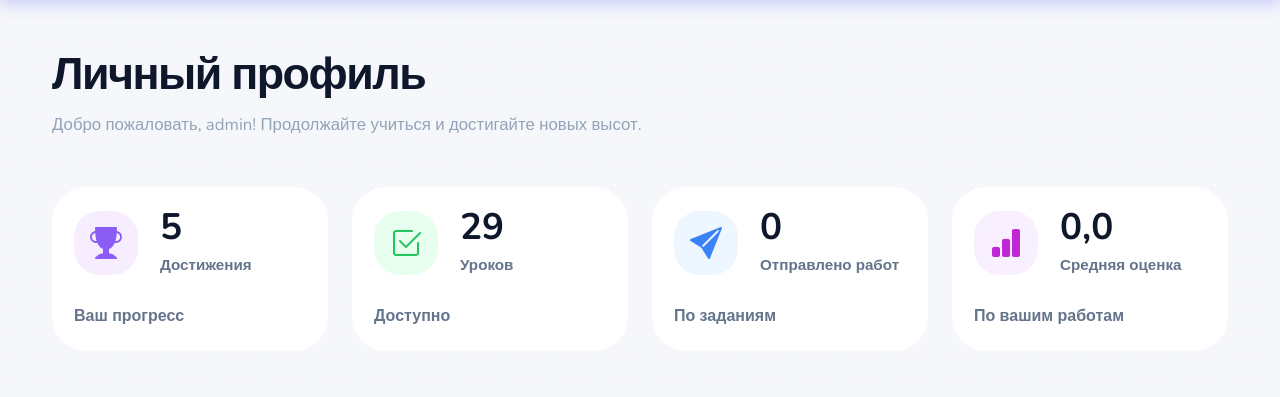
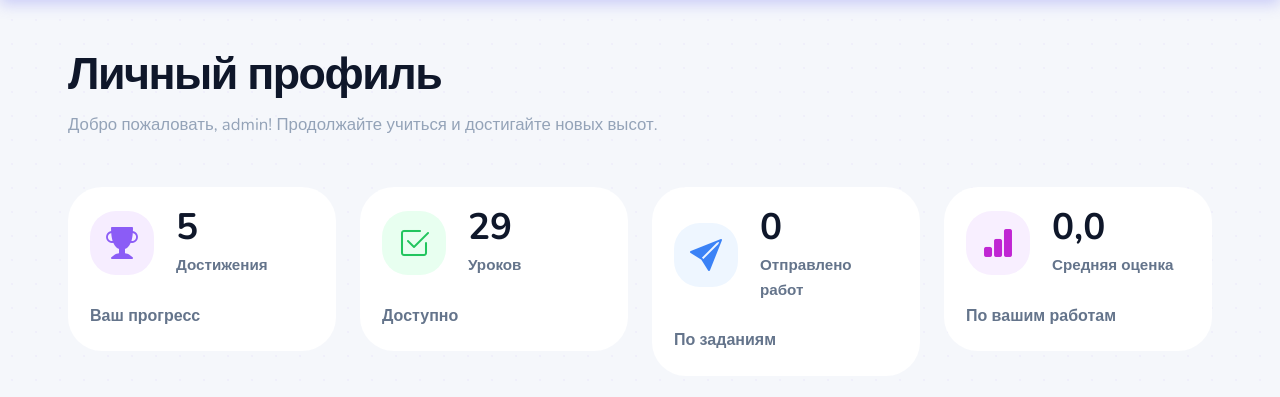
Before and after one commit to IrradaZholman/weblearn, a Django app: page /accounts/profile/ in a window 1280 px wide. Shown: the part 64-461 px from the top of the page. Run offline with Django 5.2, Linux system fonts and the light colour scheme; a user stored in the database is signed in; data comes from the database, SQL or seed files in the repository; data that the repository does not hold is empty; some libraries are stand-ins or nearby versions.

Commit message:
Update base.html

```diff
--- a/templates/base.html
+++ b/templates/base.html
@@ -1179,6 +1179,11 @@ table {
     font-size: 3rem;
 }
 }
+.container{
+    max-width:1280px;
+    padding-left:28px;
+    padding-right:28px;
+}
     </style>
     {% block extra_css %}{% endblock %}
 </head>
```
